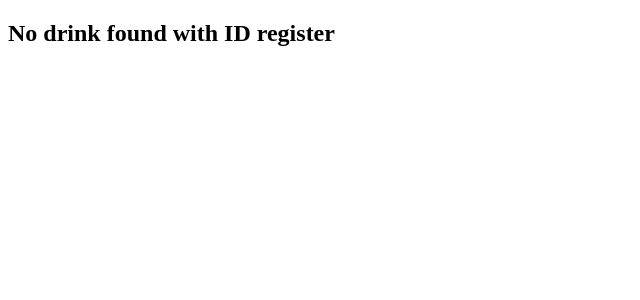
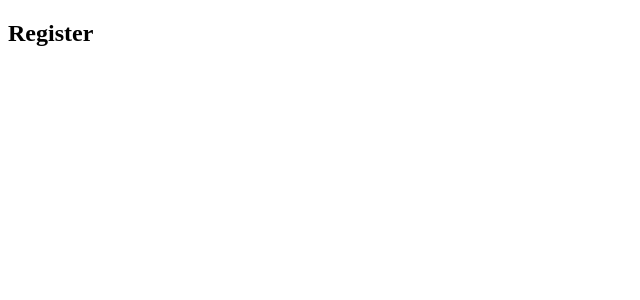
Before and after one commit to benjamincarp/MixUp, a React app: page /register in a window 1280 px wide. Shown: the top 300 px of the page, without its empty margins (0-640 px from the left). Built offline with nearby package versions, Linux system fonts and the light colour scheme; the HTML template or start-up script is replaced by a standard one.

Commit message:
set up routing for login and register

```diff
--- a/client/src/components/drink.jsx
+++ b/client/src/components/drink.jsx
@@ -1,6 +1,7 @@
 import React from 'react';
 import styles from '../style/app.css';
 import PropTypes from 'prop-types';
+import Header from './header.jsx';
 
 const Drink = ({ drink }) => {
     if (drink.notFound) {
@@ -13,6 +14,7 @@ const Drink = ({ drink }) => {
 
     return (
         <div className={styles.drink}>
+            <Header/>
             <h2>{drink.name}</h2>
         </div>
     );
--- a/client/src/components/drinksList.jsx
+++ b/client/src/components/drinksList.jsx
@@ -1,6 +1,7 @@
 import React from 'react';
 import styles from '../style/app.css';
-import DrinksListItem from './drinksListItem.jsx'
+import DrinksListItem from './drinksListItem.jsx';
+import Header from './header.jsx';
 
 const DrinksList = ({ drinks }) => {
     const list = drinks.map(drink => (
@@ -9,10 +10,10 @@ const DrinksList = ({ drinks }) => {
 
     return (
         <div className={styles.app}>
-            <h2>Welcome!!!</h2>
+            <Header/>
             <ul>{list}</ul>
         </div>
     );
-}
+};
 
 export default DrinksList;
--- a/client/src/components/drinksListItem.jsx
+++ b/client/src/components/drinksListItem.jsx
@@ -5,7 +5,7 @@ import PropTypes from 'prop-types';
 
 const DrinksListItem = ({drink}) => (
 <li>
-    <Link to={`/${drink.id}`}>{drink.name}</Link>
+    <Link to={`/drinks/${drink.id}`}>{drink.name}</Link>
 </li>
 );
 
--- /dev/null
+++ b/client/src/components/header.jsx
@@ -0,0 +1,25 @@
+import React from 'react';
+import styles from '../style/app.css';
+import PropTypes from 'prop-types';
+import {Link} from 'react-router-dom';
+
+const Header = () => {
+    return (
+        <div>
+            <Link to='/'>
+                <h2>MixUp</h2>
+            </Link>
+            <Link to='/login'>
+                Log in
+            </Link>
+            <Link to='/register'>
+                Register
+            </Link>
+        </div>
+    );
+};
+
+Header.propType = {
+};
+
+export default Header;
--- /dev/null
+++ b/client/src/components/login.jsx
@@ -0,0 +1,16 @@
+import React from 'react';
+import styles from '../style/app.css';
+import PropTypes from 'prop-types';
+
+const Login = () => {
+    return (
+        <div>
+            <h2>Login</h2>
+        </div>
+    );
+};
+
+Login.propType = {
+};
+
+export default Login;
--- /dev/null
+++ b/client/src/components/register.jsx
@@ -0,0 +1,16 @@
+import React from 'react';
+import styles from '../style/app.css';
+import PropTypes from 'prop-types';
+
+const Register = () => {
+    return (
+        <div>
+            <h2>Register</h2>
+        </div>
+    );
+};
+
+Register.propType = {
+};
+
+export default Register;
--- a/client/src/containers/app.jsx
+++ b/client/src/containers/app.jsx
@@ -5,12 +5,16 @@ import { BrowserRouter as Router, Route} from 'react-router-dom'
 
 import DrinksList from '../containers/drinksList.jsx';
 import Drink from '../containers/drink.jsx';
+import Login from '../components/login.jsx';
+import Register from '../components/register.jsx';
 
 const Root = ({ store }) => (
     <Provider store={store}>
         <Router>
             <div>
-                <Route path="/:drinkId" component={Drink} />
+                <Route path="/drinks/:drinkId" component={Drink} />
+                <Route path="/login" component={Login} />
+                <Route path="/register" component={Register} />
                 <Route exact path="/" component={DrinksList} />
             </div>
         </Router>
```
